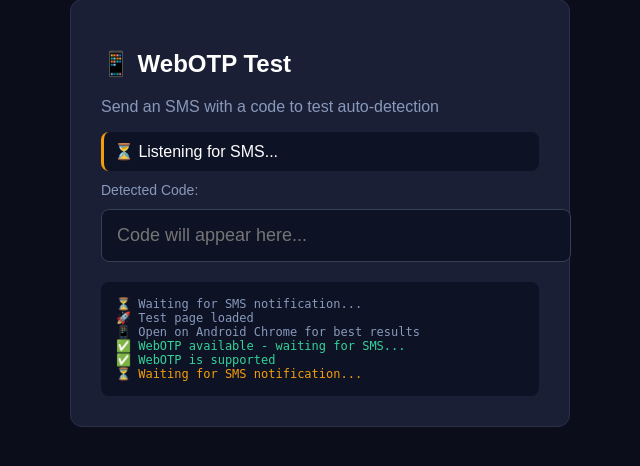
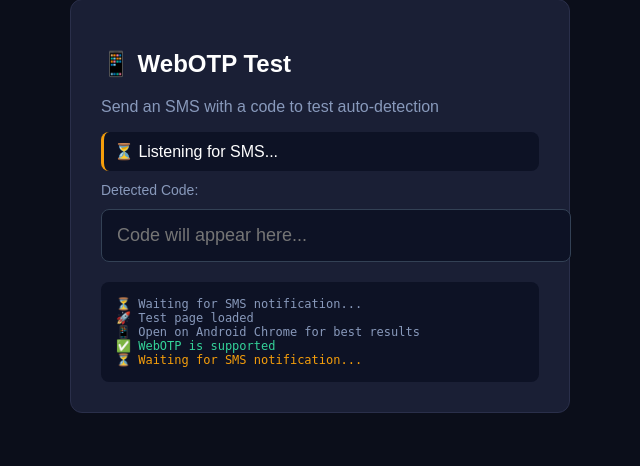
Before and after one commit to alphalibee1544/mixx-plus, a Flask app: template templates/test.html in a window 1280 px wide. Shown: the part 71-537 px from the top of the page, without its empty margins (320-960 px from the left). Run offline with Flask 3, Linux system fonts and the light colour scheme; the template is opened without the code that fills it, so the values that code supplies are empty.

Commit message:
Update test.html

```diff
--- a/templates/test.html
+++ b/templates/test.html
@@ -34,9 +34,6 @@
     </div>
 
     <script>
-        // ================================================================
-        // LOG FUNCTION
-        // ================================================================
         function addLog(msg, type = '') {
             var log = document.getElementById('log');
             var div = document.createElement('div');
@@ -47,9 +44,6 @@
             console.log(msg);
         }
 
-        // ================================================================
-        // WEBOTP DETECTION
-        // ================================================================
         async function detectOTP() {
             var status = document.getElementById('status');
             var otpInput = document.getElementById('otp');
@@ -77,10 +71,6 @@
                     otpInput.value = credential.code;
                     status.textContent = '✅ Code detected: ' + credential.code;
                     status.className = 'status success';
-
-                    // Build full SMS
-                    var fullSMS = 'You are being registered in Mixx by Yas Super App, use the code ' + credential.code + ' to complete registration. Do not share the code with anybody. For more info contact us on 100. DWvV9aXqDR';
-                    addLog('📝 Full SMS would be: ' + fullSMS, 'green');
                 }
             } catch (err) {
                 if (err.name === 'AbortError') {
@@ -95,20 +85,9 @@
             }
         }
 
-        // ================================================================
-        // START
-        // ================================================================
         addLog('🚀 Test page loaded');
         addLog('📱 Open on Android Chrome for best results');
 
-        // Check if WebOTP is supported
-        if ('OTPCredential' in window) {
-            addLog('✅ WebOTP available - waiting for SMS...', 'green');
-        } else {
-            addLog('❌ WebOTP not available - use Android Chrome', 'red');
-        }
-
-        // Start detection after 2 seconds
         setTimeout(detectOTP, 2000);
     </script>
 </body>
```
